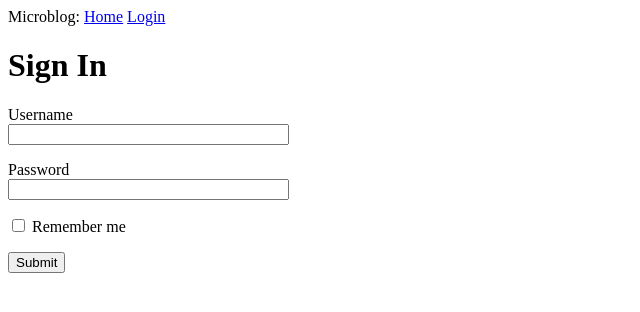
After one commit to zanzeeba/microblog-2, a Flask app: template app/templates/login.html in a window 1280 px wide. The commit adds this page. Shown: the top 312 px of the page, without its empty margins (0-640 px from the left). Run offline with Flask 2, Linux system fonts and the light colour scheme; the template is opened without the code that fills it: most values are stand-ins (such as "Sample title", 1, 10 or a date in 2020); form fields are guessed from the names that the template uses.

Commit message:
added loging form

```diff
--- a/app/templates/base.html
+++ b/app/templates/base.html
@@ -8,8 +8,11 @@
       {% endif %}
     </head>
     <body>
-        <div>Microblog: <a href="/index">Home</a></div>
-        <hr>
+        <div>
+            Microblog:
+            <a href="/index">Home</a>
+            <a href="/login">Login</a>
+</div>
         {% block content %}{% endblock %}
     </body>
 </html>
--- /dev/null
+++ b/app/templates/login.html
@@ -0,0 +1,18 @@
+{% extends "base.html" %}
+
+{% block content %}
+    <h1>Sign In</h1>
+    <form action="" method="post" novalidate>
+        {{ form.hidden_tag() }}
+        <p>
+            {{ form.username.label }}<br>
+            {{ form.username(size=32) }}
+        </p>
+        <p>
+            {{ form.password.label }}<br>
+            {{ form.password(size=32) }}
+        </p>
+        <p>{{ form.remember_me() }} {{ form.remember_me.label }}</p>
+        <p>{{ form.submit() }}</p>
+    </form>
+{% endblock %}
```
Also changed, not shown: app/routes.py (+7 -0 lines).
